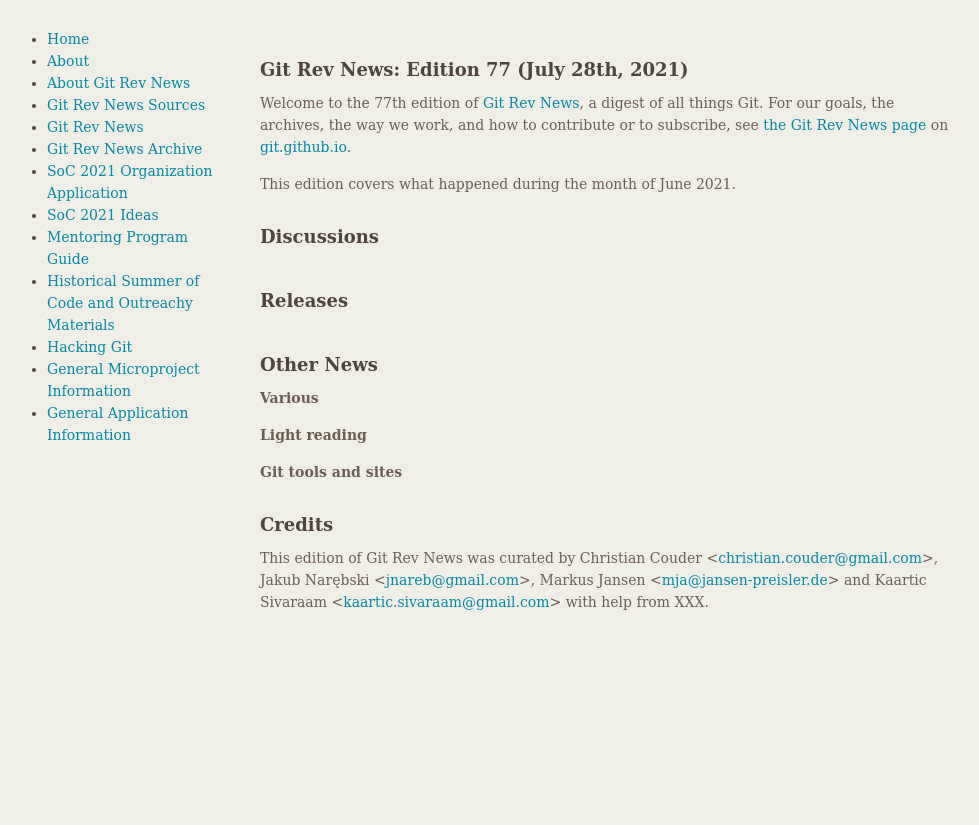
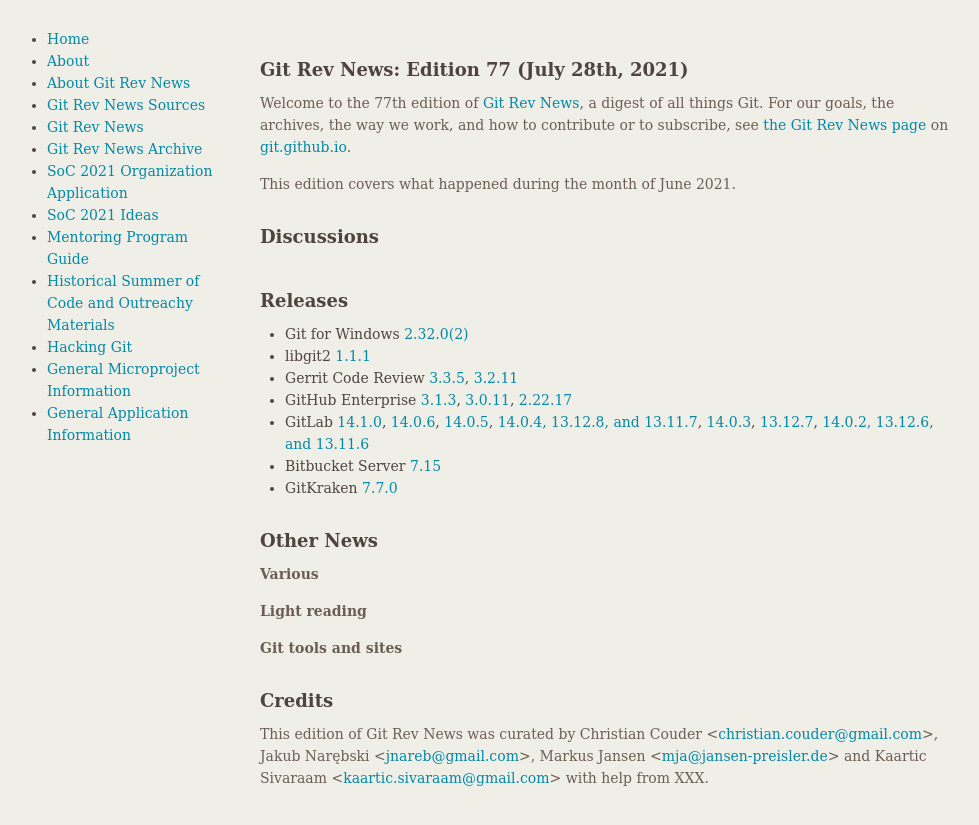
Before and after one commit to git/git.github.io, a Jekyll site: the page built from rev_news/drafts/edition-77.md, in a window 1280 px wide. Shown: the top 825 px of the page, without its empty margins (149-1128 px from the left). Built offline with Jekyll 4.4.1, drawn with Linux system fonts in a browser that asks for light colours.

Commit message:
rn-77: add releases

```diff
--- a/rev_news/drafts/edition-77.md
+++ b/rev_news/drafts/edition-77.md
@@ -35,6 +35,22 @@
 
 ## Releases
 
++ Git for Windows [2.32.0(2)](https://github.com/git-for-windows/git/releases/tag/v2.32.0.windows.2)
++ libgit2 [1.1.1](https://github.com/libgit2/libgit2/releases/tag/v1.1.1)
++ Gerrit Code Review [3.3.5](https://www.gerritcodereview.com/3.3.html#335),
+[3.2.11](https://www.gerritcodereview.com/3.2.html#3211)
++ GitHub Enterprise [3.1.3](https://help.github.com/enterprise-server@3.1/admin/release-notes#3.1.3),
+[3.0.11](https://help.github.com/enterprise-server@3.0/admin/release-notes#3.0.11),
+[2.22.17](https://help.github.com/enterprise-server@2.22/admin/release-notes#2.22.17)
++ GitLab [14.1.0](https://about.gitlab.com/releases/2021/07/22/gitlab-14-1-released/),
+[14.0.6](https://about.gitlab.com/releases/2021/07/20/gitlab-14-0-6-released/),
+[14.0.5](https://about.gitlab.com/releases/2021/07/08/gitlab-14-0-5-released/),
+[14.0.4, 13.12.8, and 13.11.7](https://about.gitlab.com/releases/2021/07/07/critical-security-release-gitlab-14-0-4-released/),
+[14.0.3](https://about.gitlab.com/releases/2021/07/06/gitlab-14-0-3-released/),
+[13.12.7](https://about.gitlab.com/releases/2021/07/05/gitlab-13-12-7-released/),
+[14.0.2, 13.12.6, and 13.11.6](https://about.gitlab.com/releases/2021/07/01/security-release-gitlab-14-0-2-released/)
++ Bitbucket Server [7.15](https://confluence.atlassian.com/bitbucketserver/bitbucket-server-release-notes-872139866.html)
++ GitKraken [7.7.0](https://support.gitkraken.com/release-notes/current)
 
 ## Other News
 
```
